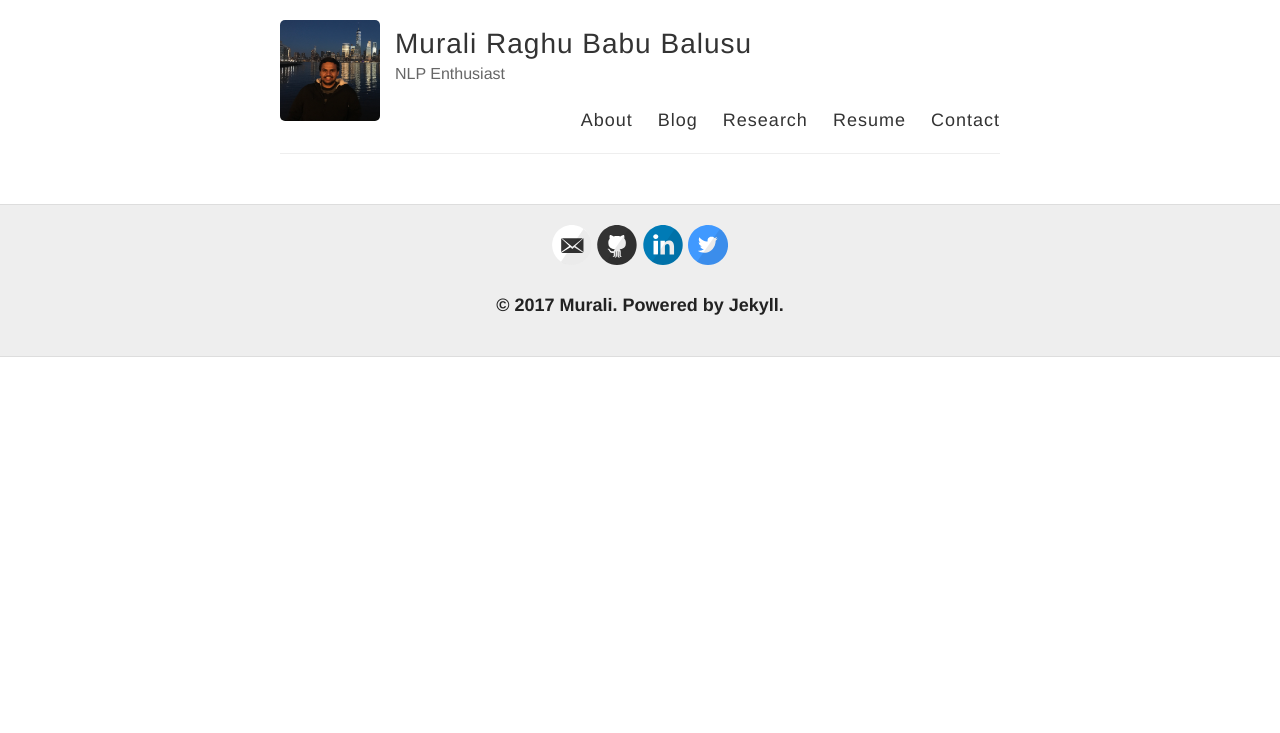
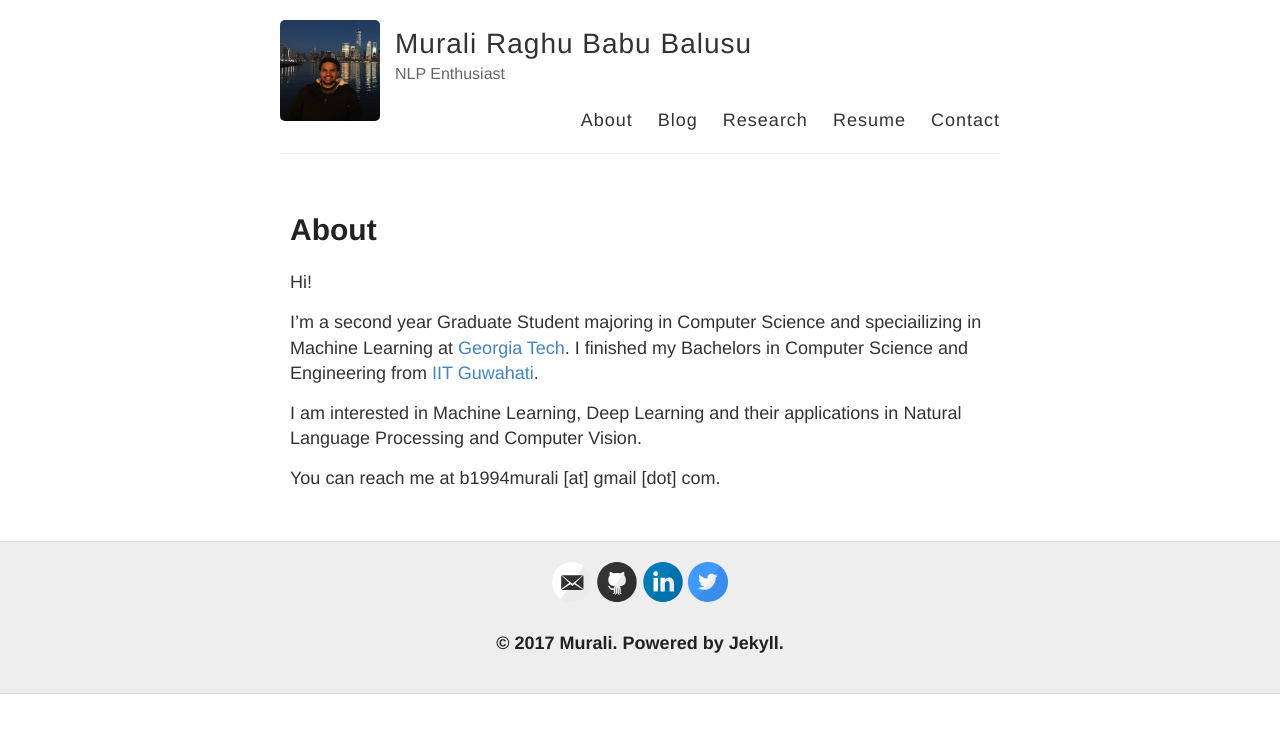
Before and after one commit to bmurali1994/bmurali1994.github.io, a Jekyll site: the page built from index.html, in a window 1280 px wide. Shown: the top 733 px of the page. Built offline with Jekyll 4.4.1, drawn with Linux system fonts in a browser that asks for light colours.

Commit message:
minor default

```diff
--- a/index.html
+++ b/index.html
@@ -2,17 +2,21 @@
 layout: default
 ---
 
-<div class="posts">
-  {% for post in site.posts %}
-    <article class="post">
+    <div id="main" role="main" class="container">
+      <article class="page">
 
-      <h1><a href="{{ site.baseurl }}/about">{{ post.title }}</a></h1>
+        <h1>About</h1>
 
-      <div class="entry">
-        {{ post.excerpt }}
-      </div>
+        <div class="entry">
+        <p>Hi!</p>
 
-      <a href="{{ site.baseurl }}{{ post.url }}" class="read-more">Read More</a>
-    </article>
-  {% endfor %}
-</div>
+        <p>I’m a second year Graduate Student majoring in Computer Science and speciailizing in Machine Learning at <a href="https://www.gatech.edu">Georgia Tech</a>. I finished my Bachelors in Computer Science and Engineering from <a href="https://www.iitg.ac.in">IIT Guwahati</a>.</p>
+
+        <p>I am interested in Machine Learning, Deep Learning and their applications in Natural Language Processing and Computer Vision.</p>
+
+        <p>You can reach me at b1994murali [at] gmail [dot] com.</p>
+
+        </div>
+      </article>
+
+    </div>
```
